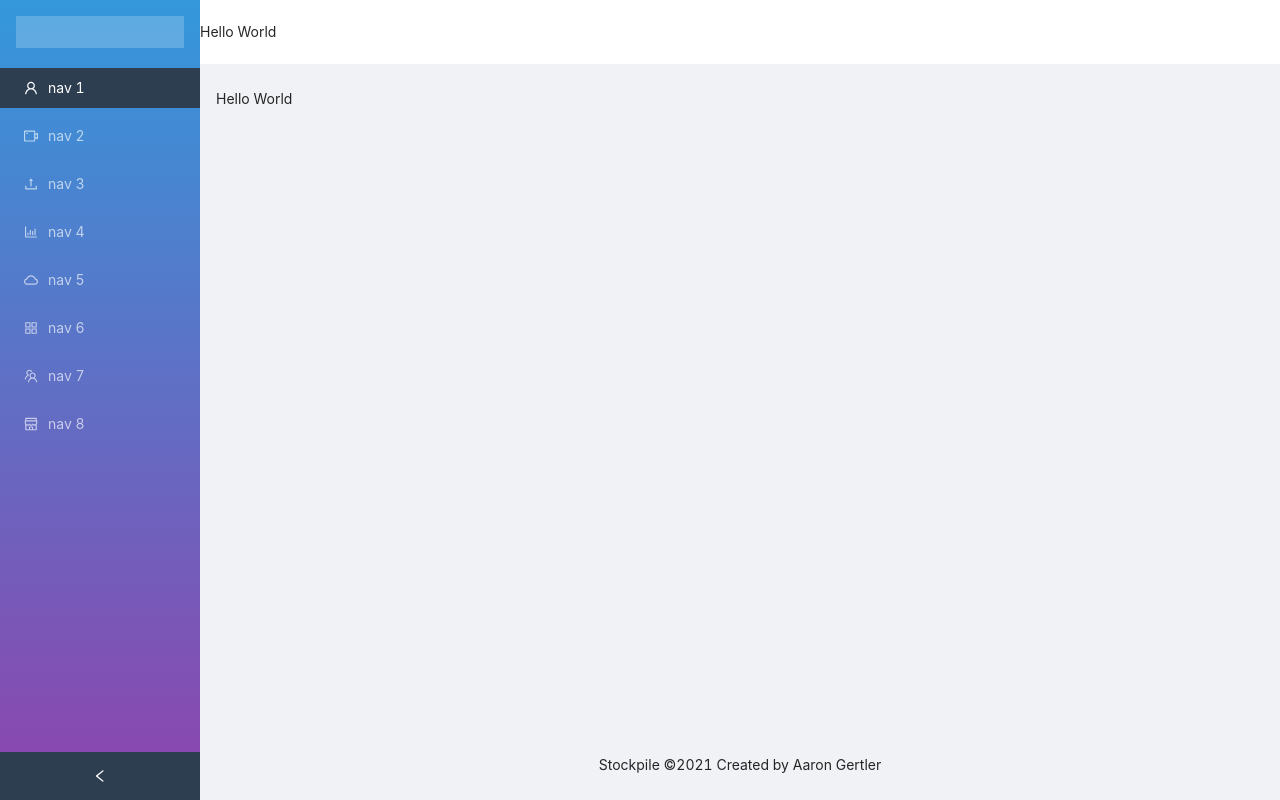
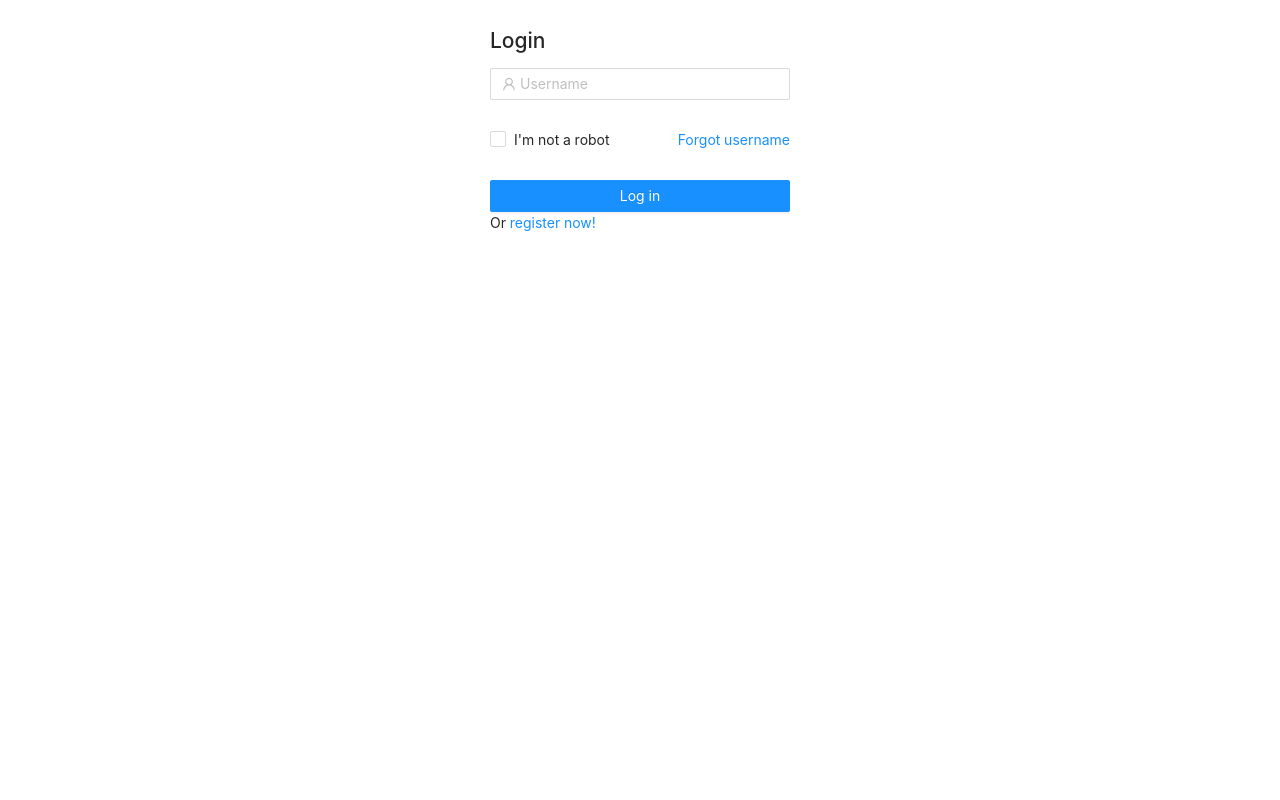
Before and after one commit to asgertler/stockpile, a React (Create React App) app: page /#/login in a window 1280 px wide. Built offline with nearby package versions, Linux system fonts and the light colour scheme.

Commit message:
authentication works and pushes to dashboard

```diff
--- a/src/App.js
+++ b/src/App.js
@@ -1,14 +1,35 @@
 import React from 'react'
+import { HashRouter, Route, Redirect } from 'react-router-dom'
 
+import { Login } from './components/auth/Login'
+import { Register } from './components/auth/Register'
 import { Dashboard } from './components/dashboard/Dashboard'
 
-import { Layout } from 'antd'
-
-const { Content } = Layout
+import './App.sass'
 
 function App() {
   return (
-    <Dashboard />
+    <HashRouter basename='/'>
+      <Route
+        render={() => {
+          if (localStorage.getItem("stockpileUser")) {
+            return (
+              <Dashboard />
+            )
+          } else {
+            return <Redirect to="/login" />
+          }
+        }}
+      />
+
+      <Route exact path='/login'>
+        <Login />
+      </Route>
+
+      <Route exact path='/register'>
+        <Register />
+      </Route>
+    </HashRouter>
   )
 }
 
--- a/src/components/auth/Login.js
+++ b/src/components/auth/Login.js
@@ -1,5 +1,5 @@
 import React, { useRef } from 'react'
-import { useHistory } from 'react-router-dom'
+import { useHistory, Link } from 'react-router-dom'
 
 import { Row, Col, Form, Input, Button, Checkbox, message } from 'antd'
 import { UserOutlined } from '@ant-design/icons'
@@ -22,7 +22,7 @@ export const Login = () => {
             .then(exists => {
                 if (exists !== undefined && exists !== false && exists.length > 0) {
                     localStorage.setItem('stockpileUser', exists[0].id)
-                    // history.push("/")
+                    history.push("/")
                 } else {
                     warning()
                 }
@@ -69,7 +69,7 @@ export const Login = () => {
                         <Button type="primary" htmlType="submit" className="login-form-button">
                             Log in
                         </Button>
-                        Or <a href="">register now!</a>
+                        Or <Link to='/register'>register now!</Link>
                     </Form.Item>
                 </Form>
             </Col>
--- a/src/components/auth/Register.js
+++ b/src/components/auth/Register.js
@@ -40,7 +40,7 @@ export const Register = () => {
                         .then(createdUser => {
                             if (createdUser.hasOwnProperty('id')) {
                                 localStorage.setItem('stockpileUser', createdUser.id)
-                                // history.push('/')
+                                history.push('/')
                             }
                         })
                 } else {
```
